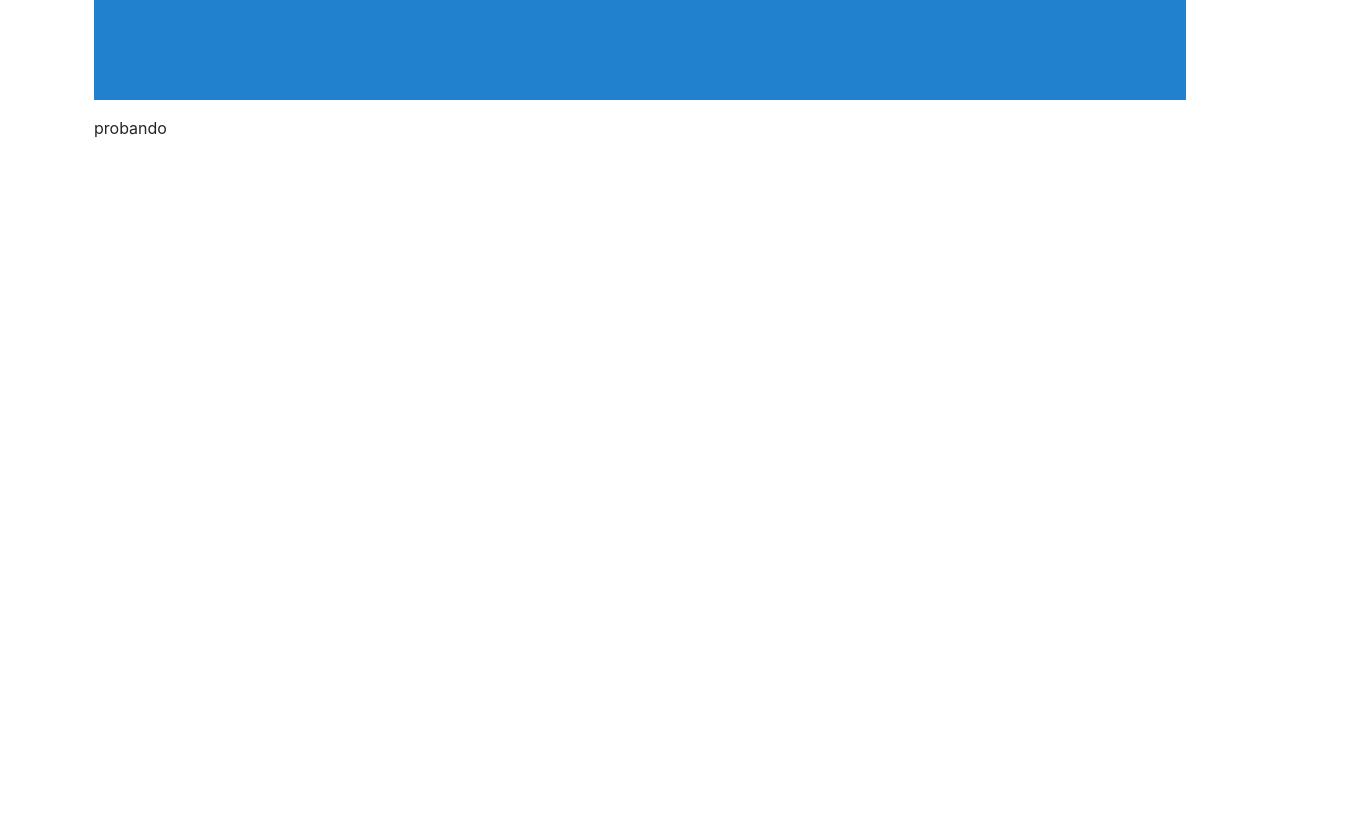
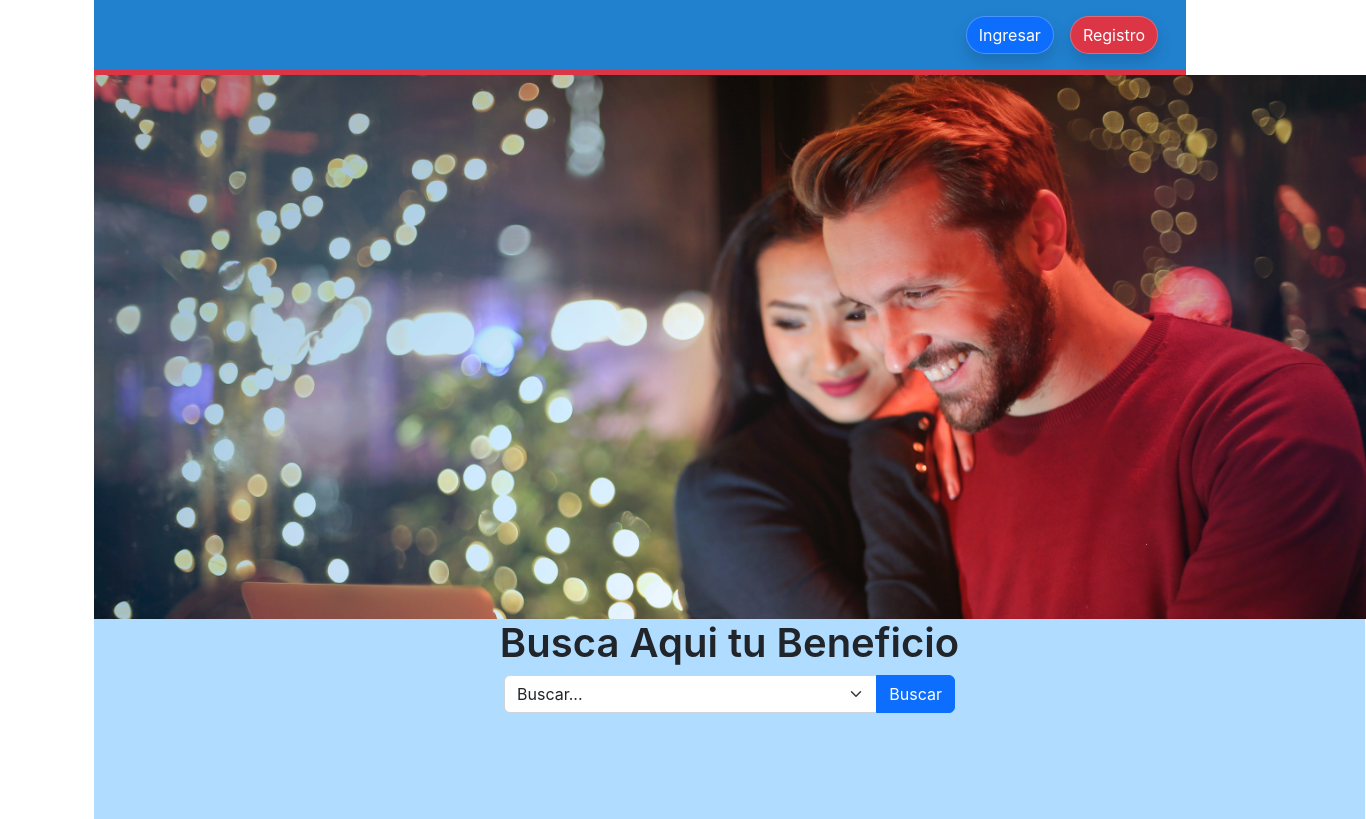
Before and after one commit to Momo-Gomez/preselecciones-app, a React (Create React App) app in the folder client/: page / in a window 1280 px wide. Shown: the whole page, 1366 px wide, since content can reach past the window. Built offline with nearby package versions, Linux system fonts and the light colour scheme.

Commit message:
Home y Topbar modificados

```diff
--- a/client/src/App.js
+++ b/client/src/App.js
@@ -17,14 +17,14 @@ function App() {
     <Fragment>
       <div className='container'>
         <Router>
-          <div className='mb-3'>
+          <div>
             <Topbar />
           </div>
 
           <Routes>
 
             <Route path= "/" element={<Home />}> </ Route>        {/* LLAMANDO A LA RUTA / DESDE EL HOME.JS */}
-            <Route path= "/usuario/login" element = { <Signin /> }> </Route>    {/*LLAMANDO A LA RUTA USUARIO/LOGIN DESDE EL SIGNIN */}
+            <Route path= "/usuario/login" element = { <Signin /> }> </Route>    {/*LLAMANDO A LA RUTA USUARIO/LOGIN DESDE EL SIGNIN.JS */}
 
 
           </Routes>
--- a/client/src/components/Layouts/TopBar/topbar.css
+++ b/client/src/components/Layouts/TopBar/topbar.css
@@ -1,6 +1,6 @@
 
 .topback{
-    height: 100px;
+    height: 70px;
     left: 1px;
     top: 0px;
 
--- a/client/src/components/Layouts/TopBar/topbar.js
+++ b/client/src/components/Layouts/TopBar/topbar.js
@@ -1,10 +1,30 @@
 
 import "./topbar.css";
 
-const topbar = () => {      //SE LLAMA AL ESTILO topback de TOPBAR
+const topbar = () => {
     return (
-        <div className="container mb-3">
-            <div className="topback">
+        <div className="container">
+            <div className="topback">      {/*SE LLAMA AL ESTILO topback de TOPBAR*/}
+                    <div className="container d-flex justify-content-end">
+                    <button type="button" className="btn btn-primary
+                                                    border border-white border-opacity-25
+                                                    btn-group
+                                                    mt-3 me-3
+                                                    shadow rounded-pill"
+                                                    aria-label = "First group"> {/*Parametros de diseño en bootstrap para el boton */}
+                    Ingresar
+                    </button>
+
+                    <button type="button" className="btn btn-danger
+                                                    border border-white border-opacity-25
+                                                    btn-group
+                                                    mt-3 me-3
+                                                    shadow
+                                                    rounded-pill"
+                                                    aria-label = "Second group"> {/*Parametros de diseño en bootstrap para el boton */}
+                    Registro </button>
+                    </div>
+
 
             </div>
         </div>
--- a/client/src/views/Home/home.css
+++ b/client/src/views/Home/home.css
@@ -0,0 +1,7 @@
+
+.SearchBarBG{
+    width: 1271px;
+    height: 200px;
+
+    background: #B0DCFF;
+}
--- a/client/src/views/Home/home.js
+++ b/client/src/views/Home/home.js
@@ -1,10 +1,40 @@
 import React,{Fragment} from "react";
+import './home.css';
 
+
+const imag = 'familiaCasa.jpg'          //Se importa la img en una variable ya que es publica
 
 const home = () => {
     return(
         <div className="container">
-            <p> probando </p>
+            <div className="text-center">
+                <div className="border-top border-danger border-5">
+                 <img src = { imag } height="544" ></img>       {/*Se llama a la img desde el src puesto en la variable*/}
+                </div>
+                <div className="SearchBarBG">
+                    <div className="container">
+                        <h1 className="fw-semibold"> Busca Aqui tu Beneficio </h1>
+                        <div className="row justify-content-center">
+                            <div className="col-5 d-flex justify-content-center">
+                                <div className="input-group"> {/*Llamado al input para despliegue de lista */}
+                                    <select className="form-select" aria-label="SubsidiosDespliegue">
+                                        <option selected>Buscar...</option>
+                                        <option value="1">DS-27 Reparaciones de todo tipo</option>
+                                        <option value="2">DS-10 Viviendas Rurales</option>
+                                        <option value="3">DS-01 Vivienda rural (Sitio propio)</option>
+                                        <option value="4">DS-49 Vivienda Espacio urbano</option>
+                                    </select>
+                                    <button class="btn btn-primary" type="button">Buscar</button>
+                                </div>
+                            </div>
+                        </div>
+
+
+                    </div>
+
+                </div>
+
+            </div>
 
         </div>
     );
```
Also changed, not shown: client/public/familiaCasa.jpg (added).
